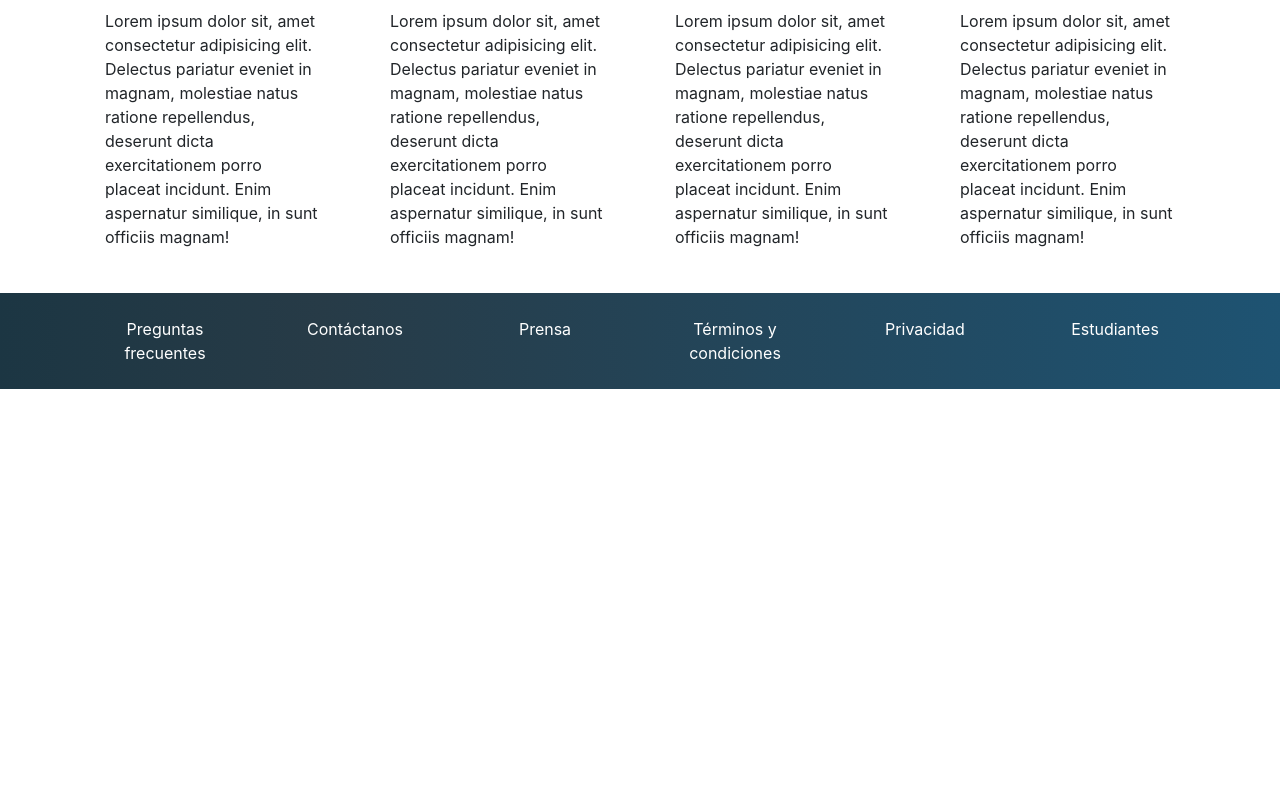
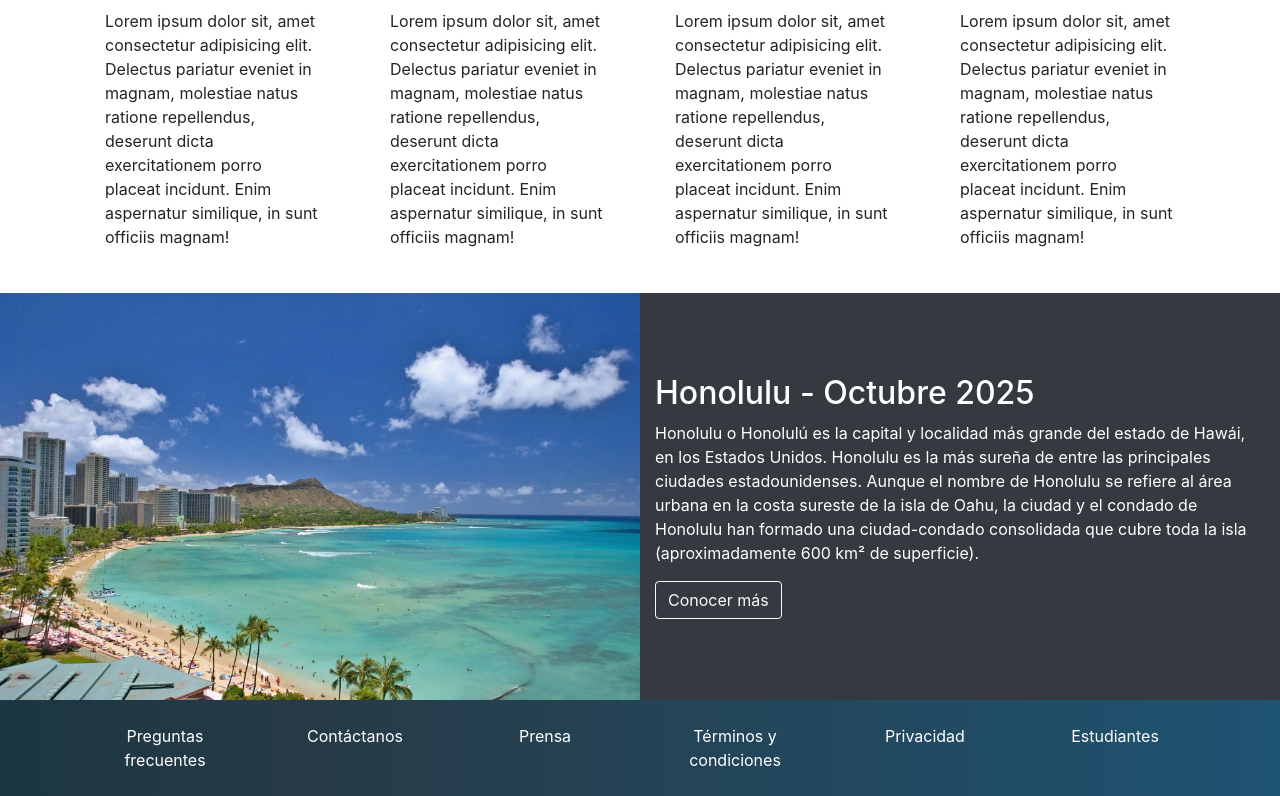
Before and after one commit to edganime96/platziconf-hawaii-bootstrap, a plain HTML site: page index.html in a window 1280 px wide. Shown: the part 1037-1833 px from the top of the page. Before the commit the page ends 1426 px from the top, so only its background shows below. Drawn offline with nearby package versions, Linux system fonts and the light colour scheme.

Commit message:
Seccion lugar y fecha creada

```diff
--- a/index.css
+++ b/index.css
@@ -49,6 +49,15 @@
     height: 100%;
 }
 
+#place-time {
+    background-color: #343A40;
+    color: white;
+}
+
+#place-time img {
+    max-width: 100%;
+}
+
 #footer {
     background: linear-gradient(90deg, #1C3643, #273B47 25%, #1E5372);
 }
--- a/index.html
+++ b/index.html
@@ -145,6 +145,23 @@
       </section>
     <!-- /Speaker -->
 
+    <!-- Lugar y fecha -->
+      <section id="place-time">
+        <div class="container-fluid">
+          <div class="row">
+            <div class="col-12 col-lg-6 pl-0 pr-0">
+              <img src="img/honolulu.jpg" alt="Honolulu">
+            </div>
+            <div class="col-12 col-lg-6 py-4 align-self-center">
+              <h2>Honolulu - Octubre 2025</h2>
+              <p>Honolulu o Honolulú es la capital y localidad más grande del estado de Hawái, en los Estados Unidos. Honolulu es la más sureña de entre las principales ciudades estadounidenses. Aunque el nombre de Honolulu se refiere al área urbana en la costa sureste de la isla de Oahu, la ciudad y el condado de Honolulu han formado una ciudad-condado consolidada que cubre toda la isla (aproximadamente 600 km² de superficie).</p>
+              <a href="https://es.wikipedia.org/wiki/Honolulu" target="_blank" class="btn btn-outline-light">Conocer más</a>
+            </div>
+          </div>
+        </div>
+      </section>
+    <!-- /Lugar y fecha -->
+
     <!-- Footer -->
     <footer id="footer" class="pb-4 pt-4">
       <div class="container">
```
